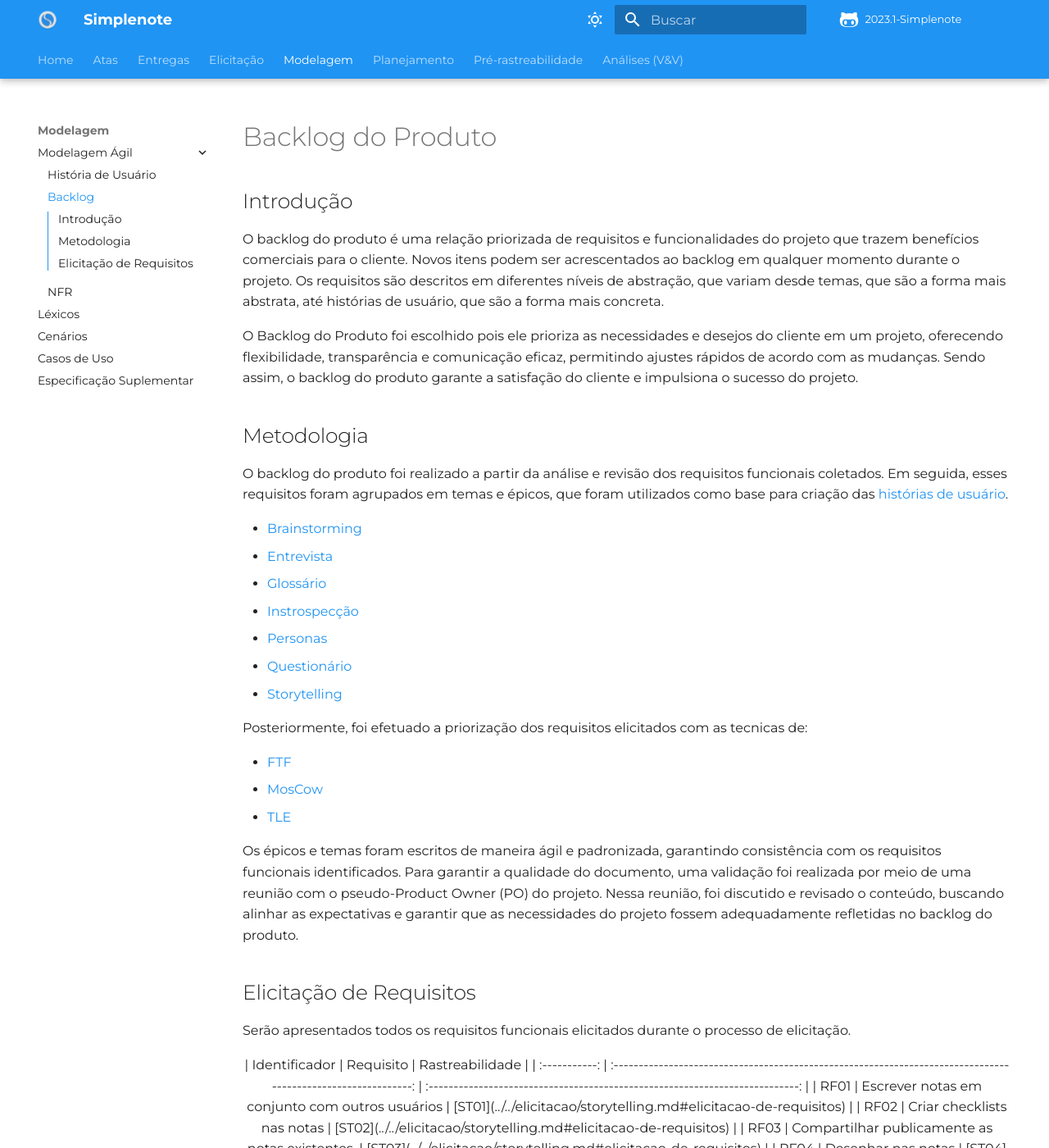
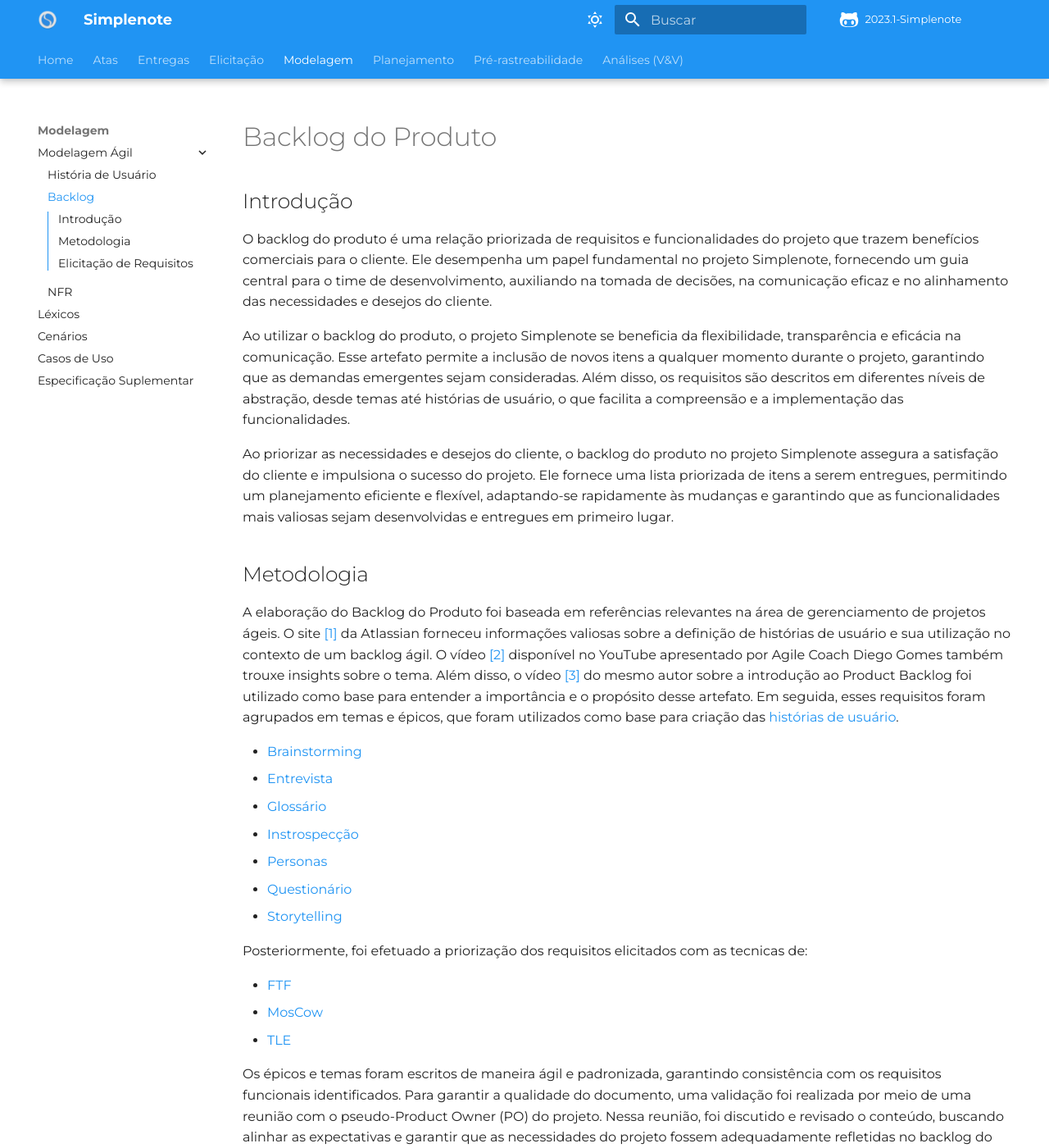
Before and after one commit to Requisitos-de-Software/2023.1-Simplenote, an MkDocs documentation site: the page built from docs/modelagem/agil/backlog.md, in a window 1280 px wide and 1400 px high. Shown: the whole window at 82% size. Built offline with MkDocs 1.6.1 and Material for MkDocs 9.7.7, drawn with Linux system fonts in a browser that asks for light colours; some web fonts are replaced; comment, search, counter and statistics services are not loaded; some of the changed text lies outside the part shown.

Commit message:
#71 Corrigindo Backlog.md

```diff
--- a/docs/modelagem/agil/backlog.md
+++ b/docs/modelagem/agil/backlog.md
@@ -2,13 +2,20 @@
 
 ## Introdução
 
-O backlog do produto é uma relação priorizada de requisitos e funcionalidades do projeto que trazem benefícios comerciais para o cliente. Novos itens podem ser acrescentados ao backlog em qualquer momento durante o projeto. Os requisitos são descritos em diferentes níveis de abstração, que variam desde temas, que são a forma mais abstrata, até histórias de usuário, que são a forma mais concreta.
+O backlog do produto é uma relação priorizada de requisitos e funcionalidades do projeto que trazem benefícios comerciais para o cliente. Ele desempenha um papel fundamental no projeto Simplenote, fornecendo um guia central para o time de desenvolvimento, auxiliando na tomada de decisões, na comunicação eficaz e no alinhamento das necessidades e desejos do cliente.
 
-O Backlog do Produto foi escolhido pois ele prioriza as necessidades e desejos do cliente em um projeto, oferecendo flexibilidade, transparência e comunicação eficaz, permitindo ajustes rápidos de acordo com as mudanças. Sendo assim, o backlog do produto garante a satisfação do cliente e impulsiona o sucesso do projeto.
+Ao utilizar o backlog do produto, o projeto Simplenote se beneficia da flexibilidade, transparência e eficácia na comunicação. Esse artefato permite a inclusão de novos itens a qualquer momento durante o projeto, garantindo que as demandas emergentes sejam consideradas. Além disso, os requisitos são descritos em diferentes níveis de abstração, desde temas até histórias de usuário, o que facilita a compreensão e a implementação das funcionalidades.
+
+Ao priorizar as necessidades e desejos do cliente, o backlog do produto no projeto Simplenote assegura a satisfação do cliente e impulsiona o sucesso do projeto. Ele fornece uma lista priorizada de itens a serem entregues, permitindo um planejamento eficiente e flexível, adaptando-se rapidamente às mudanças e garantindo que as funcionalidades mais valiosas sejam desenvolvidas e entregues em primeiro lugar.
 
 ## Metodologia
 
-O backlog do produto foi realizado a partir da análise e revisão dos requisitos funcionais coletados. Em seguida, esses requisitos foram agrupados em temas e épicos, que foram utilizados como base para criação das [histórias de usuário](https://requisitos-de-software.github.io/2023.1-Simplenote/modelagem/agil/User_story/).
+A elaboração do Backlog do Produto foi baseada em referências relevantes na área de gerenciamento de projetos ágeis. O site [[1]](../../elicitacao/Prioriza%C3%A7%C3%A3o/MoScoW.md#referencias-bibliograficas) da Atlassian forneceu informações valiosas sobre a definição de histórias de usuário e sua utilização no contexto de um backlog ágil. O vídeo [[2]](../../elicitacao/Prioriza%C3%A7%C3%A3o/MoScoW.md#referencias-bibliograficas) disponível no YouTube
+apresentado por Agile Coach Diego Gomes também trouxe insights sobre o tema. Além disso, o vídeo
+[[3]](../../elicitacao/Prioriza%C3%A7%C3%A3o/MoScoW.md#referencias-bibliograficas) do mesmo autor
+sobre a introdução ao Product Backlog foi utilizado como base para entender a importância e o
+propósito desse artefato. Em seguida, esses requisitos foram agrupados em temas e épicos, que
+foram utilizados como base para criação das [histórias de usuário](https://requisitos-de-software.github.io/2023.1-Simplenote/modelagem/agil/User_story/).
 
 - [Brainstorming](https://github.com/Requisitos-de-Software/2023.1-Simplenote/blob/main/docs/elicitacao/brainstorming.md)
 - [Entrevista](https://github.com/Requisitos-de-Software/2023.1-Simplenote/blob/main/docs/elicitacao/entrevista.md)
@@ -79,7 +88,7 @@ Foram identificados dois grandes temas durante a etapa de verificação e análi
 
 Os épicos são muito importantes no desenvolvimento de produtos de software, consistem basicamente em histórias de usuário que descrevem funcionalidades importantes que o produto de forma a atender às necessidades dos usuários. Elas são escritas de maneira mais abstrata e genérica do que as histórias de usuário comuns, o que permite uma visão mais ampla do projeto.
 
-Neste tópico, os épicos foram divididos em histórias de usuário menores e mais detalhadas para que possam ser implementados em partes menores e iterativamente.
+Neste tópico, os épicos disponíveis na [Tabela 2]() foram divididos em histórias de usuário menores e mais detalhadas para que possam ser implementados em partes menores e iterativamente.
 
 Com base nos temas, foi possível criar os seguintes épicos:
 
```
Also changed, not shown: other parts of docs/modelagem/agil/backlog.md (+4 -2 lines).
